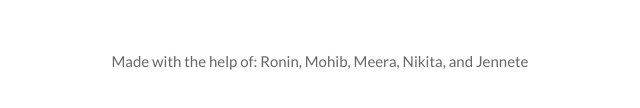
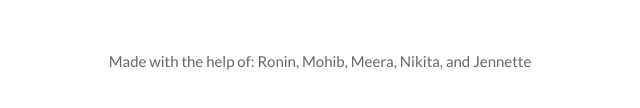
Before and after one commit to issaRonin/EcoWater-Co.-, a plain HTML site: page index.html in a window 1280 px wide. Shown: the part 1689-1797 px from the top of the page, 320-960 px from the left. Drawn offline with nearby package versions, Linux system fonts and the light colour scheme.

Commit message:
Add files via upload

```diff
--- a/index.html
+++ b/index.html
@@ -80,7 +80,7 @@ body,h1,h2,h3,h4,h5,h6 {font-family: "Lato", sans-serif}
   <div class="w3-xlarge w3-padding-32">
     <a  href="https://github.com/issaRonin/Kwitter" target="_blank"<i class = "fa-brands fa-github"> </i></a>
  </div>
- <p>Made with the help of: Ronin, Mohib, Meera, Nikita, and Jennete</p>
+ <p>Made with the help of: Ronin, Mohib, Meera, Nikita, and Jennette</p>
 </footer>
 
 <script>
```
Also changed, not shown: page2.html (+2 -2 lines).
